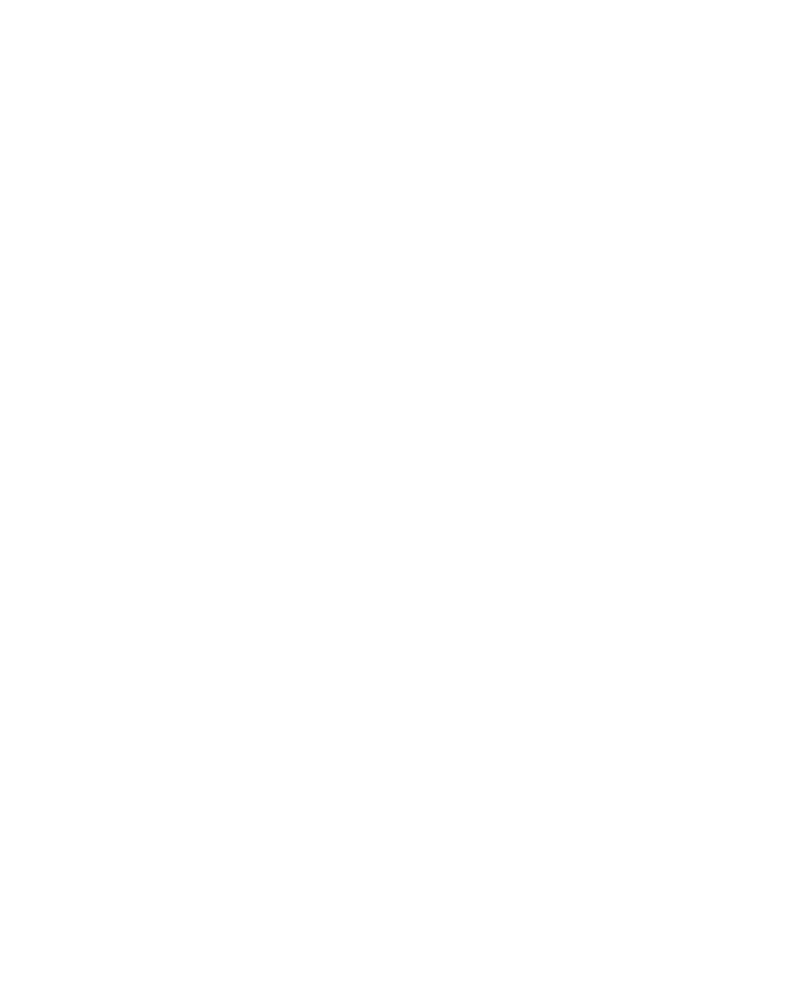
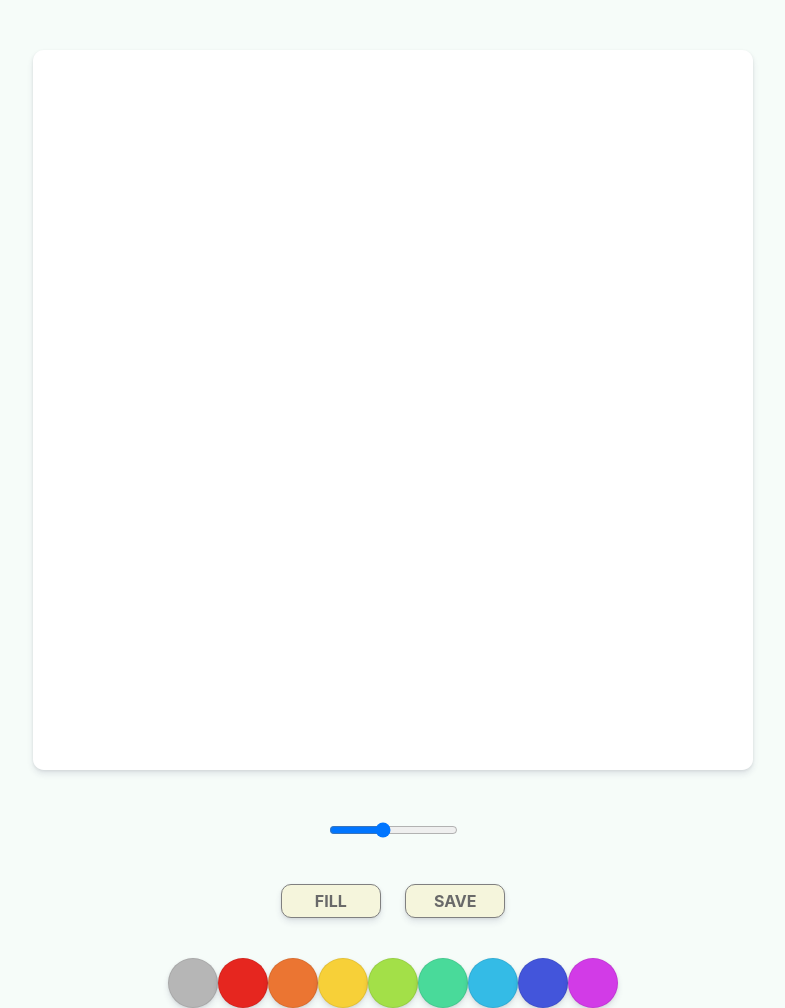
Before and after one commit to moondive-cinema/paint-js, a plain HTML site: page index.html in a window 1280 px wide. Shown: the whole page, without its empty margins (247-1032 px from the left). Before the commit the page ends 800 px from the top, so only its background shows below. Drawn offline with Linux system fonts and the light colour scheme.

Commit message:
created index.html and styles.css
- canvas size 720px X 720px
- a range slider
- two buttons
- 9 color selections

```diff
--- a/index.html
+++ b/index.html
@@ -8,7 +8,27 @@
     <link href="styles.css" rel="stylesheet" />
 </head>
 <body>
-
+    <canvas id="jsCanvas" class="canvas"></canvas>
+    <div class="controls">
+        <div class="controls__range">
+            <input type="range" id="jsRange" min="0.1" max="5.0" value="2.5" steps="0.1">
+        </div>
+        <div id="jsMode" class="controls__btns">
+            <button id="jsFillBtn">FILL</button>
+            <button id="jsPaintBtn">SAVE</button>
+        </div>
+        <div class="controls__colors" id="jsColor">
+            <div class="controls__color" style="background-color: #b6b6b6"></div>
+            <div class="controls__color" style="background-color: #e6261f"></div>
+            <div class="controls__color" style="background-color: #eb7532"></div>
+            <div class="controls__color" style="background-color: #f7d038"></div>
+            <div class="controls__color" style="background-color: #a3e048"></div>
+            <div class="controls__color" style="background-color: #49da9a"></div>
+            <div class="controls__color" style="background-color: #34bbe6"></div>
+            <div class="controls__color" style="background-color: #4355db"></div>
+            <div class="controls__color" style="background-color: #d23be7"></div>
+        </div>
+    </div>
     <script src="app.js"></script>
 </body>
 </html>
--- /dev/null
+++ b/reset.css
@@ -0,0 +1,62 @@
+* {
+    margin: 0;
+    padding: 0;
+    font: inherit;
+    color: inherit;
+  }
+
+  ul {
+    list-style: none;
+  }
+
+  *,
+  :after,
+  :before {
+    box-sizing: border-box;
+    flex-shrink: 0;
+  }
+
+  :root {
+    -webkit-tap-highlight-color: transparent;
+    -webkit-text-size-adjust: 100%;
+    text-size-adjust: 100%;
+    cursor: default;
+    line-height: 1.5;
+    overflow-wrap: break-word;
+    -moz-tab-size: 4;
+    tab-size: 4;
+  }
+
+  html,
+  body {
+    height: 100%;
+  }
+
+  img,
+  picture,
+  video,
+  canvas,
+  svg {
+    display: block;
+    max-width: 100%;
+  }
+
+  button {
+    background: none;
+    border: 0;
+    cursor: pointer;
+  }
+
+  a {
+    color: inherit;
+    text-decoration: none;
+  }
+
+  table {
+    border-collapse: collapse;
+    border-spacing: 0;
+  }
+
+  input:focus {
+    outline: none;
+  }
--- a/styles.css
+++ b/styles.css
@@ -0,0 +1,55 @@
+@import "reset.css";
+
+body {
+    background-color: #f6fcf9;
+    font-family: -apple-system, BlinkMacSystemFont, 'Segoe UI', Roboto, Oxygen, Ubuntu, Cantarell, 'Open Sans', 'Helvetica Neue', sans-serif;
+    display: flex;
+    flex-direction: column;
+    align-items: center;
+    padding-top: 50px;
+}
+
+.canvas {
+    width: 720px;
+    height: 720px;
+    background-color: #ffffff;
+    border-radius: 1.5%;
+    box-shadow: 0 4px 6px rgba(50, 50, 93, .11), 0 1px 3px rgba(0, 0, 0, 0.08);
+}
+
+.controls {
+    margin-top: 50px;
+    display: flex;
+    flex-direction: column;
+    align-items: center;
+}
+
+.controls__colors {
+    display: flex;
+}
+
+.controls__color {
+    border: 1px solid rgba(0, 0, 0, 0.08);
+    width: 50px;
+    height: 50px;
+    border-radius: 50%;
+    box-shadow: 0 4px 6px rgba(50, 50, 93, .11), 0 1px 3px rgba(0, 0, 0, 0.08);
+    cursor: pointer;
+}
+
+.controls__btns button {
+    background-color: beige;
+    color: dimgray;
+    width: 100px;
+    padding: 4px 8px;
+    margin: 40px 10px;
+    border: 1px solid gray;
+    border-radius: 10px;
+    font-weight: bold;
+    box-shadow: 0 4px 6px rgba(50, 50, 93, .11), 0 1px 3px rgba(0, 0, 0, 0.08);
+    cursor: pointer;
+}
+
+.controls__btns button:active {
+    transform: scale(0.95);
+}
```
